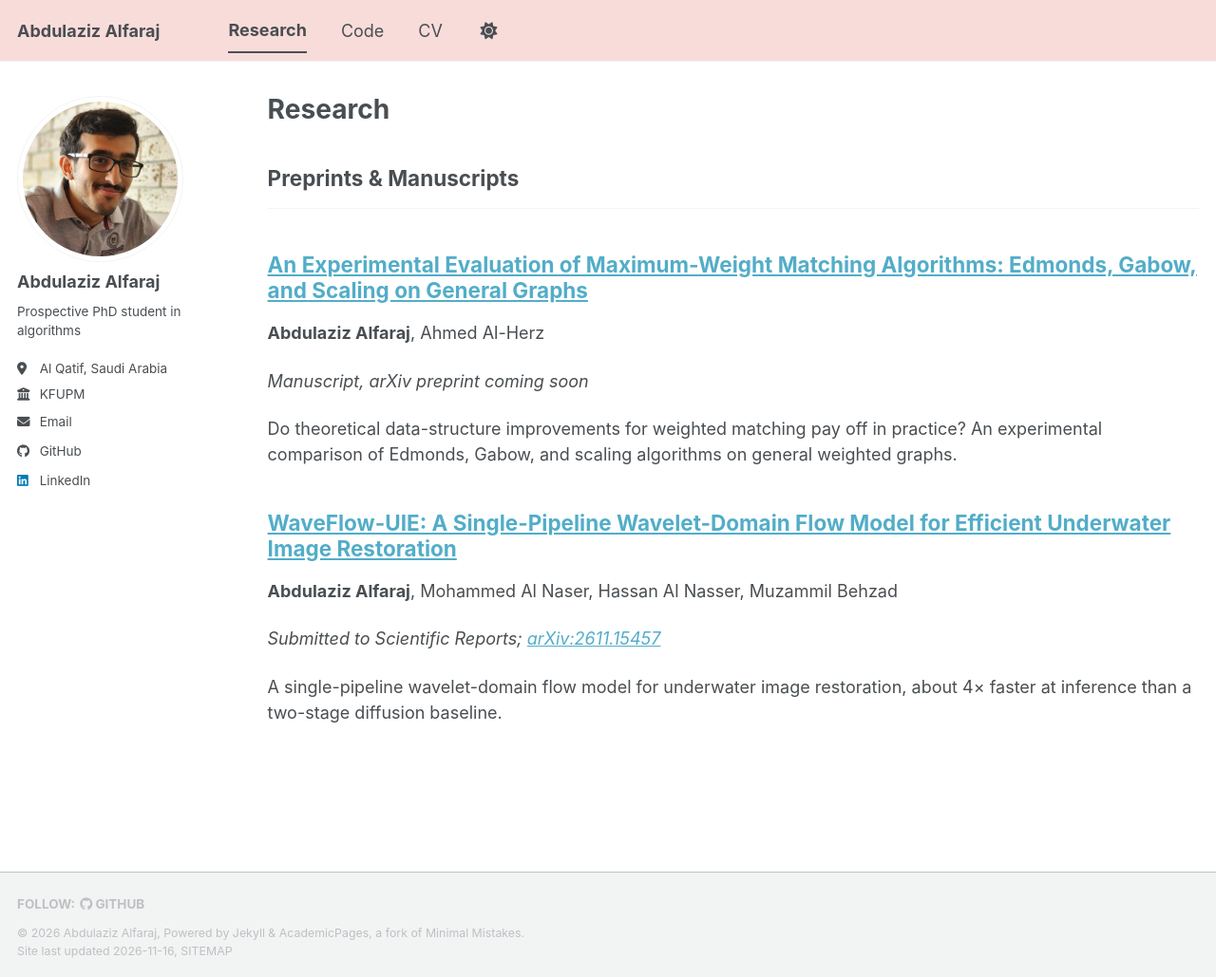
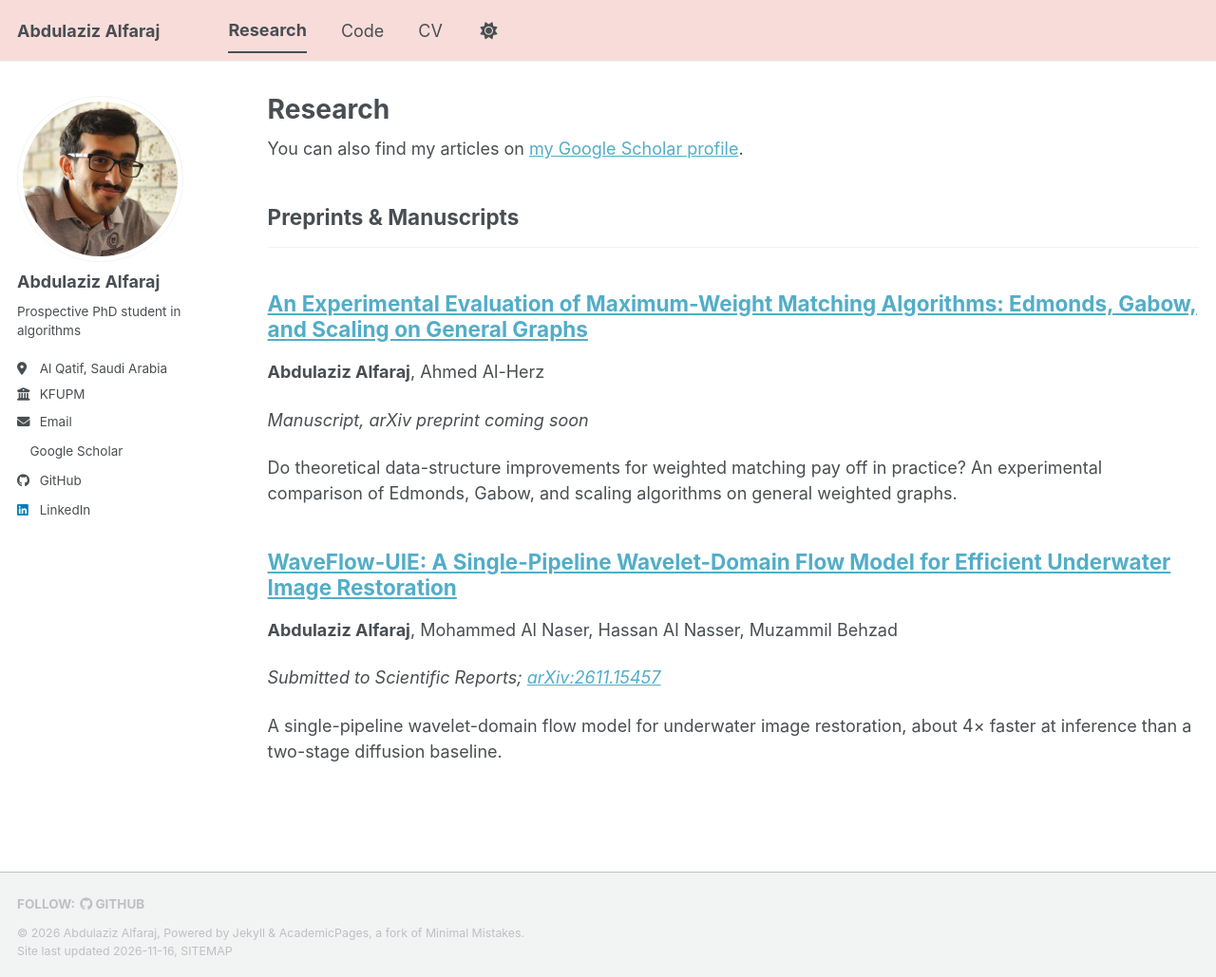
Before and after one commit to AzizFaraj/AzizFaraj.github.io, a Jekyll site: the page built from _pages/publications.html, in a window 1280 px wide and 1029 px high. Shown: the whole window at 95% size. Built offline with Jekyll 4.4.1, drawn with Linux system fonts in a browser that asks for light colours; a style sheet for code colours, icons or effects is not loaded; part of the change alters nothing that is shown.

Commit message:
Add Google Scholar profile link

```diff
--- a/_config.yml
+++ b/_config.yml
@@ -35,7 +35,7 @@ author:
   # Academic websites
   academia         : # URL
   arxiv            : # URL - Update with the correct link to your profile
-  googlescholar    : # URL
+  googlescholar    : "https://scholar.google.com/citations?user=tzX1Gi4AAAAJ"
   inspire-hep      : # URL
   impactstory      : # URL
   orcid            : # URL
```
